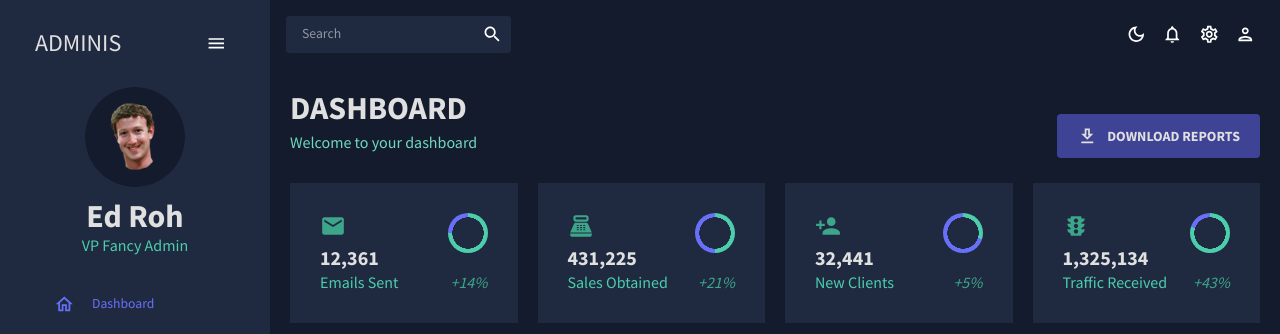
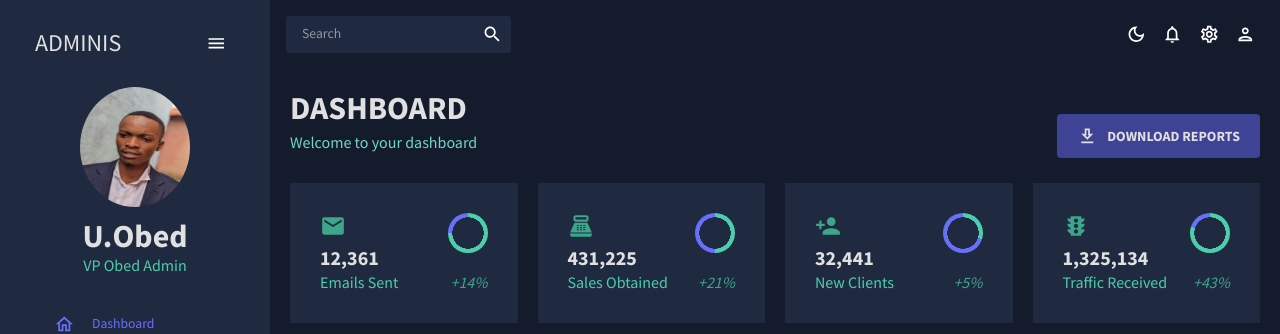
Before and after one commit to Kwibukapaul/Commercial-Admin, a React (Create React App) app: page / in a window 1280 px wide. Shown: the top 334 px of the page. Built offline with nearby package versions, Linux system fonts and the light colour scheme.

Commit message:
wrapping-fro-deploy

```diff
--- a/src/scenes/global/Sidebar.jsx
+++ b/src/scenes/global/Sidebar.jsx
@@ -94,9 +94,9 @@ const Sidebar = () => {
               <Box display="flex" justifyContent="center" alignItems="center">
                 <img
                   alt="profile-user"
-                  width="100px"
-                  height="100px"
-                  src={`../../assets/user.png`}
+                  width="110px"
+                  height="120px"
+                  src={`../../assets/user.jpg`}
                   style={{ cursor: "pointer", borderRadius: "50%" }}
                 />
               </Box>
@@ -107,10 +107,10 @@ const Sidebar = () => {
                   fontWeight="bold"
                   sx={{ m: "10px 0 0 0" }}
                 >
-                  Ed Roh
+                  U.Obed
                 </Typography>
                 <Typography variant="h5" color={colors.greenAccent[500]}>
-                  VP Fancy Admin
+                  VP Obed Admin
                 </Typography>
               </Box>
             </Box>
```
